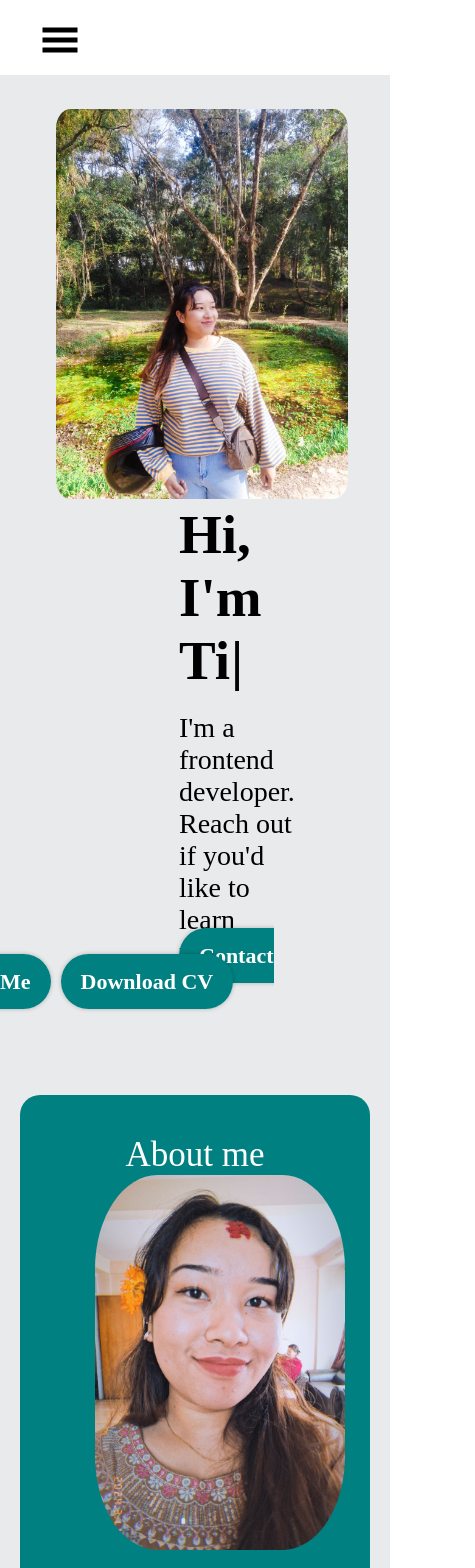
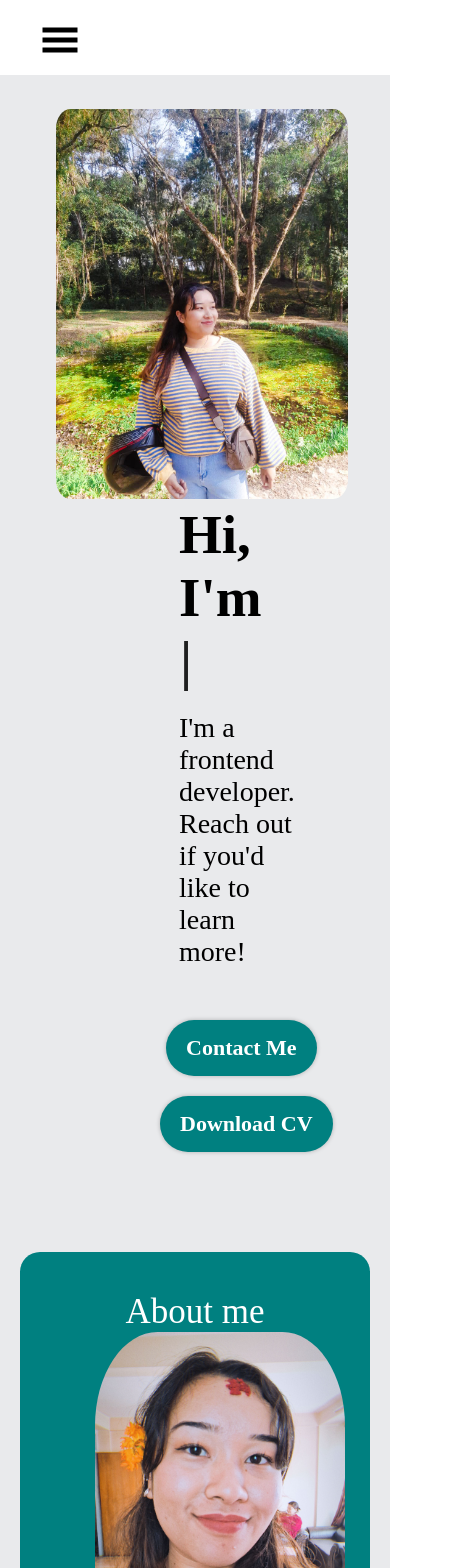
Before and after one commit to TishaMdr58/Portfolio, a React (Vite) app: page / in a window 390 px wide. Shown: the top 1568 px of the page, 475 px wide, since content can reach past the window. Built offline with nearby package versions, Linux system fonts and the light colour scheme; a web font is replaced by a local one.

Commit message:
Changes in responsiveness

```diff
--- a/src/Experience.css
+++ b/src/Experience.css
@@ -46,3 +46,10 @@
   height: 200px;
   background-color: #fff;
 }
+
+@media screen and (max-width: 550px) {
+  .skills {
+    flex-direction: column;
+    align-items: center;
+  }
+}
--- a/src/Homepage.css
+++ b/src/Homepage.css
@@ -29,7 +29,7 @@ gray:#E9EAEC
   display: flex;
   align-items: center;
   justify-content: space-between;
-  margin: 19px 165px -25px 179px;
+  margin: 19px 165px 0px 179px;
 }
 
 .content {
@@ -50,17 +50,24 @@ gray:#E9EAEC
 .content .desc {
   font-size: 28px;
   font-family: var(--font-roboto);
-  /* margin-bottom: 52px; */
+  margin-bottom: 52px;
   margin-right: 10px;
 }
 
-.contactmeBtn {
+.btns {
+  display: flex;
+  /* justify-content: center; */
+  align-items: center;
+  margin-left: 150px;
+  /* margin-bottom: -20px; */
+}
+
+.btns .contactmeBtn {
   text-decoration: none;
   border-radius: 100px;
   font-size: 22px;
   font-weight: 600;
   padding: 15px 20px;
-  margin-left: 179px;
   box-shadow: 0 0 4px 0 rgba(0, 0, 0, 0.25);
   border-radius: 100px;
   background: #008080;
@@ -74,7 +81,7 @@ a {
   z-index: 1;
 }
 
-.cvBtn {
+.btns .cvBtn {
   text-decoration: none;
   color: #fff;
   border-radius: 100px;
@@ -101,8 +108,23 @@ a {
 .typeWriter {
   color: #000;
 }
+
 @media screen and (max-width: 890px) {
   .container {
     flex-direction: column-reverse;
   }
 }
+
+@media screen and (max-width: 440px) {
+  .btns {
+    display: flex;
+    flex-direction: column;
+    align-items: center;
+    margin-right: 157px;
+    width: max-content;
+  }
+
+  .btns .contactmeBtn {
+    margin-bottom: 20px;
+  }
+}
--- a/src/Homepage.jsx
+++ b/src/Homepage.jsx
@@ -59,12 +59,14 @@ function Homepage() {
               <img src={me1} alt="" />
             </motion.div>
           </div>
+          <div className="btns">
             <a href="#contact" className="contactmeBtn">
               Contact Me
             </a>
             <a onClick={handleDownload} className="cvBtn">
               Download CV
             </a>
+          </div>
 
           <About />
           <Experience />
```
Lines whose indentation alone changed are shown as unchanged.
